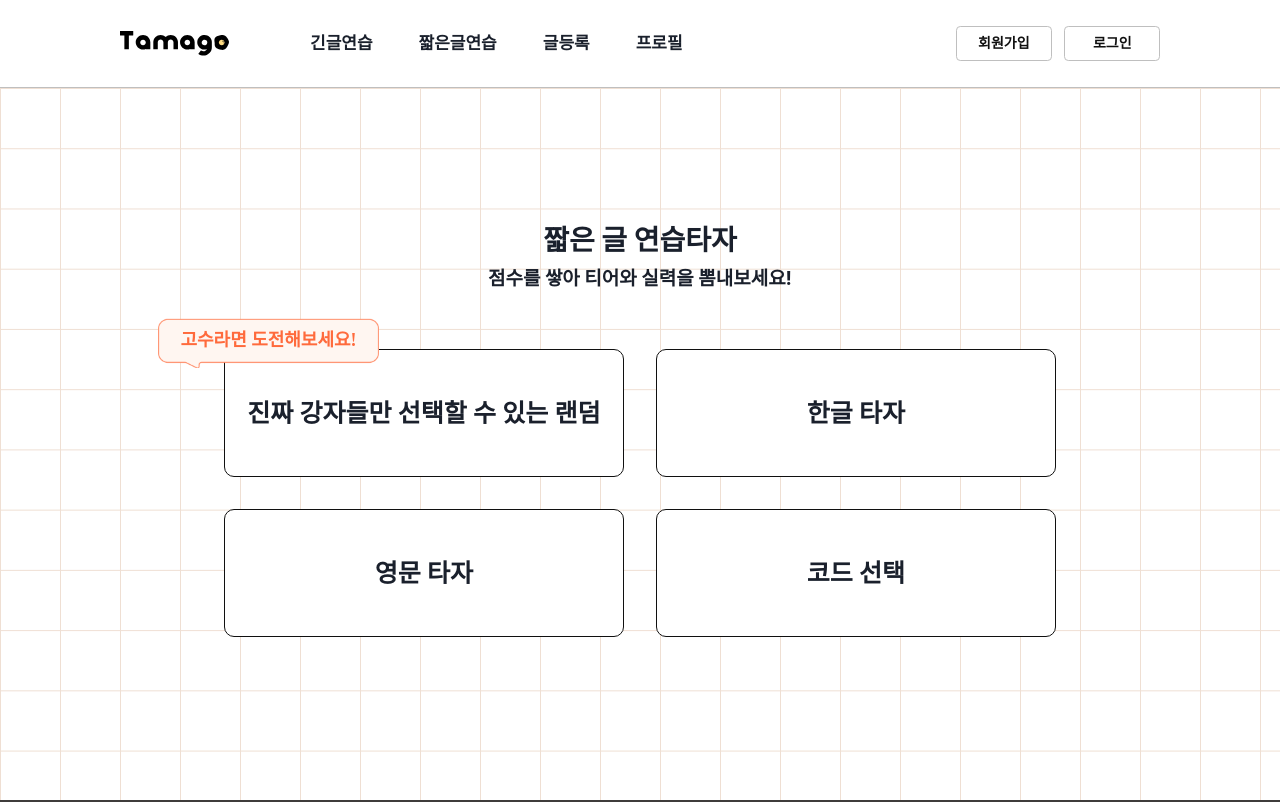
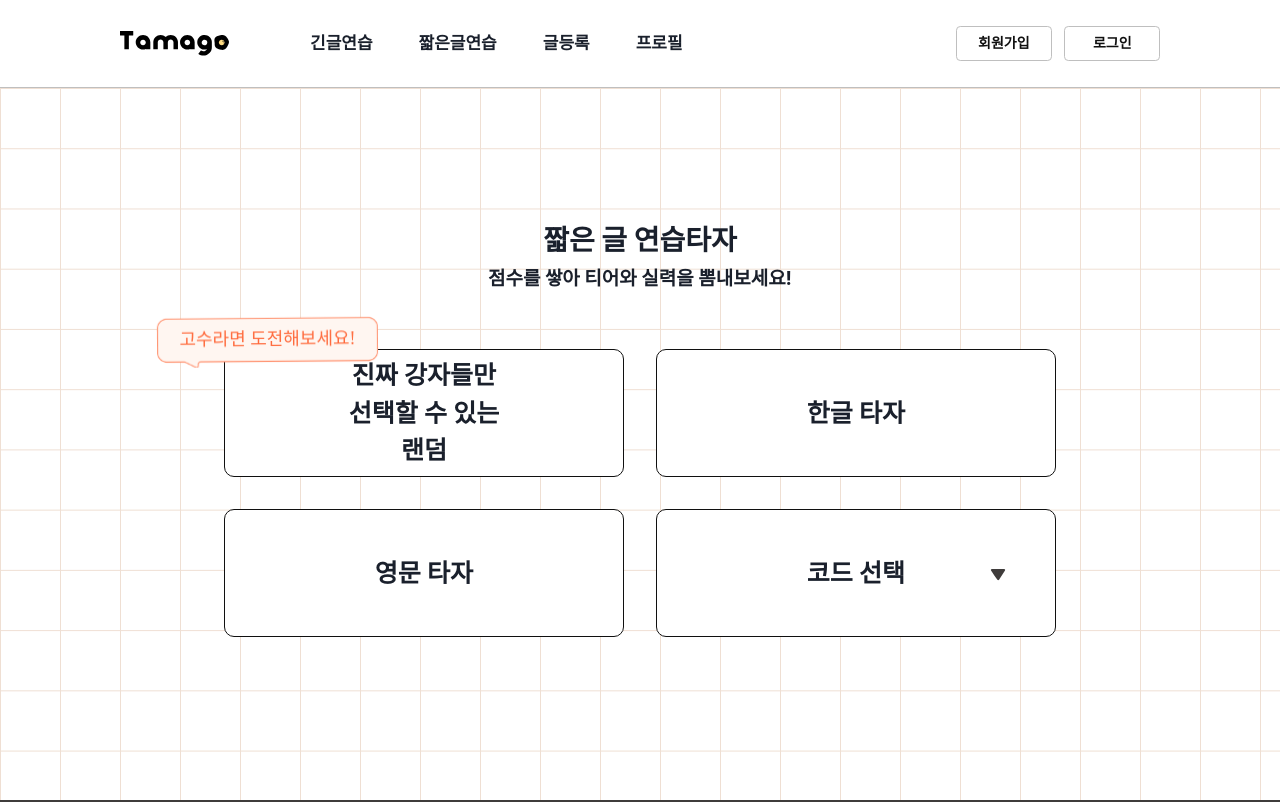
Before and after one commit to msdio/Tamago, a Next.js app in the folder client/: page /practice/short/choice in a window 1280 px wide. Shown: the top 802 px of the page. Built offline with nearby package versions, Linux system fonts and the light colour scheme; a web font is replaced by a local one.

Commit message:
feat: random 언어 선택

```diff
--- a/client/src/components/choice/CheckedLayout.tsx
+++ b/client/src/components/choice/CheckedLayout.tsx
@@ -9,7 +9,6 @@ export default function CheckedLayout({ children }: { children: React.ReactNode
       // NOTE : min w 1100px로 지정
       minW='1100px'
       w='100%'
-      position='relative'
       backgroundColor='background.main'
       backgroundImage='linear-gradient(#EFDFD3 .0375rem, transparent .0625rem), linear-gradient(to right, #EFDFD3 .0625rem, #FFF .0625rem);'
       backgroundSize='3.75rem 3.7656rem'
--- a/client/src/components/choice/LanguageBox/Wrapper.tsx
+++ b/client/src/components/choice/LanguageBox/TextBox.tsx
@@ -1,6 +1,6 @@
 import { Flex, Text } from '@chakra-ui/react';
 
-export default function Wrapper({ children, content }: { children?: React.ReactNode; content: string }) {
+export default function TextBox({ content }: { content: string }) {
   return (
     <Flex
       bg='white.light'
@@ -15,9 +15,11 @@ export default function Wrapper({ children, content }: { children?: React.ReactN
       fontWeight={600}
       fontSize='25px'
       pos='relative'
+      _hover={{ bg: 'secondary.light' }}
     >
-      <Text>{content}</Text>
-      {children}
+      <Text maxW='200px' wordBreak='keep-all'>
+        {content}
+      </Text>
     </Flex>
   );
 }
--- a/client/src/components/choice/LanguageBox/index.tsx
+++ b/client/src/components/choice/LanguageBox/index.tsx
@@ -1,7 +1,10 @@
 import { Box, Text } from '@chakra-ui/react';
 import Link from 'next/link';
 
-import Wrapper from '@/components/choice/LanguageBox/Wrapper';
+import TextBox from '@/components/choice/LanguageBox/TextBox';
+import { speechBubbleShake } from '@/constants/animations';
+import useToggle from '@/hooks/useToggle';
+import { DownArrow } from '@/icons/Arrow';
 
 const LANGUAGE_STRING = {
   korean: '한글 타자',
@@ -16,12 +19,24 @@ interface LanguageBoxProps {
 }
 
 export default function LanguageBox({ path, language }: LanguageBoxProps) {
+  const [isCodeOpen, toggleCodeOpen] = useToggle();
+
   if (language === 'code') {
-    return <Wrapper content={LANGUAGE_STRING['code']}></Wrapper>;
+    return (
+      <Box onClick={toggleCodeOpen} pos='relative'>
+        <TextBox content={LANGUAGE_STRING['code']} />
+
+        <Box pos='absolute' top='52px' right='50px'>
+          <DownArrow w={4} h={6} />
+        </Box>
+        {isCodeOpen && <Box pos='absolute'></Box>}
+      </Box>
+    );
   }
   if (language === 'random') {
     return (
-      <Wrapper content={LANGUAGE_STRING['random']}>
+      <Box pos='relative'>
+        <TextBox content={LANGUAGE_STRING['random']} />
         <Box
           pos='absolute'
           top='-32px'
@@ -30,17 +45,19 @@ export default function LanguageBox({ path, language }: LanguageBoxProps) {
           backgroundSize='221px 50px'
           w='221px'
           h='50px'
+          animation={speechBubbleShake + ' 3s infinite ease'}
         >
-          <Text fontSize='18px' color='primary.dark' lineHeight='45px'>
+          <Text fontSize='18px' color='primary.dark' lineHeight='45px' textAlign='center'>
             고수라면 도전해보세요!
           </Text>
         </Box>
-      </Wrapper>
+      </Box>
     );
   }
+
   return (
     <Link href={`${path}?language=${language}`}>
-      <Wrapper content={LANGUAGE_STRING[language]} />
+      <TextBox content={LANGUAGE_STRING[language]} />
     </Link>
   );
 }
--- a/client/src/constants/animations.ts
+++ b/client/src/constants/animations.ts
@@ -91,3 +91,21 @@ export const jumpingShadow = keyframes`
     transform: scale(1) translateX(1.5625rem);
   }
 `;
+
+export const speechBubbleShake = keyframes`
+  0% {
+     transform: rotate(0deg);
+  }
+  25% {
+    transform: rotate(-2deg);
+  }
+  50% {
+    transform: rotate(0deg);
+  }
+  75% {
+    transform: rotate(-2deg);
+  }
+  100% {
+    transform: rotate(0deg);
+  }
+`;
```
